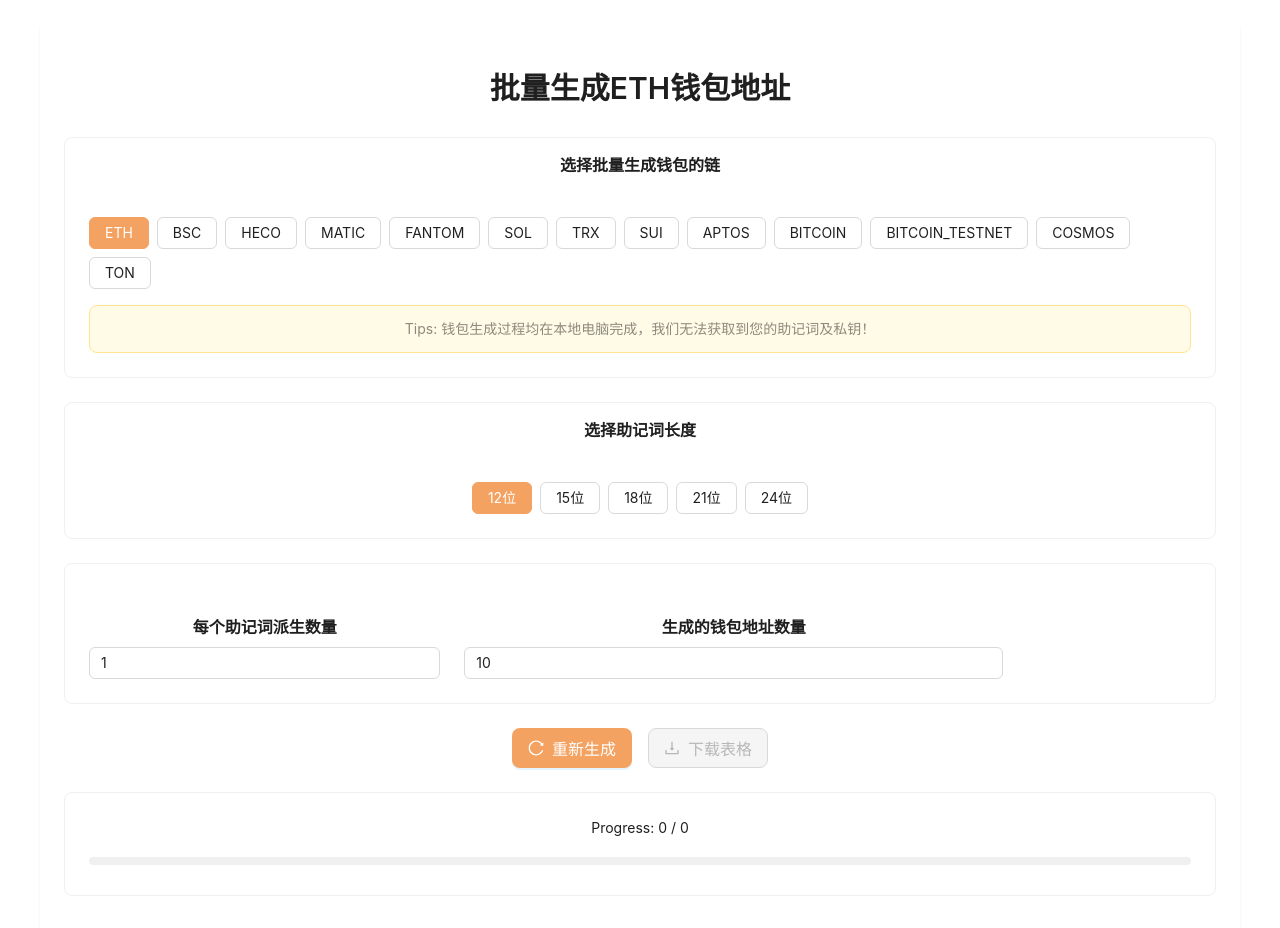
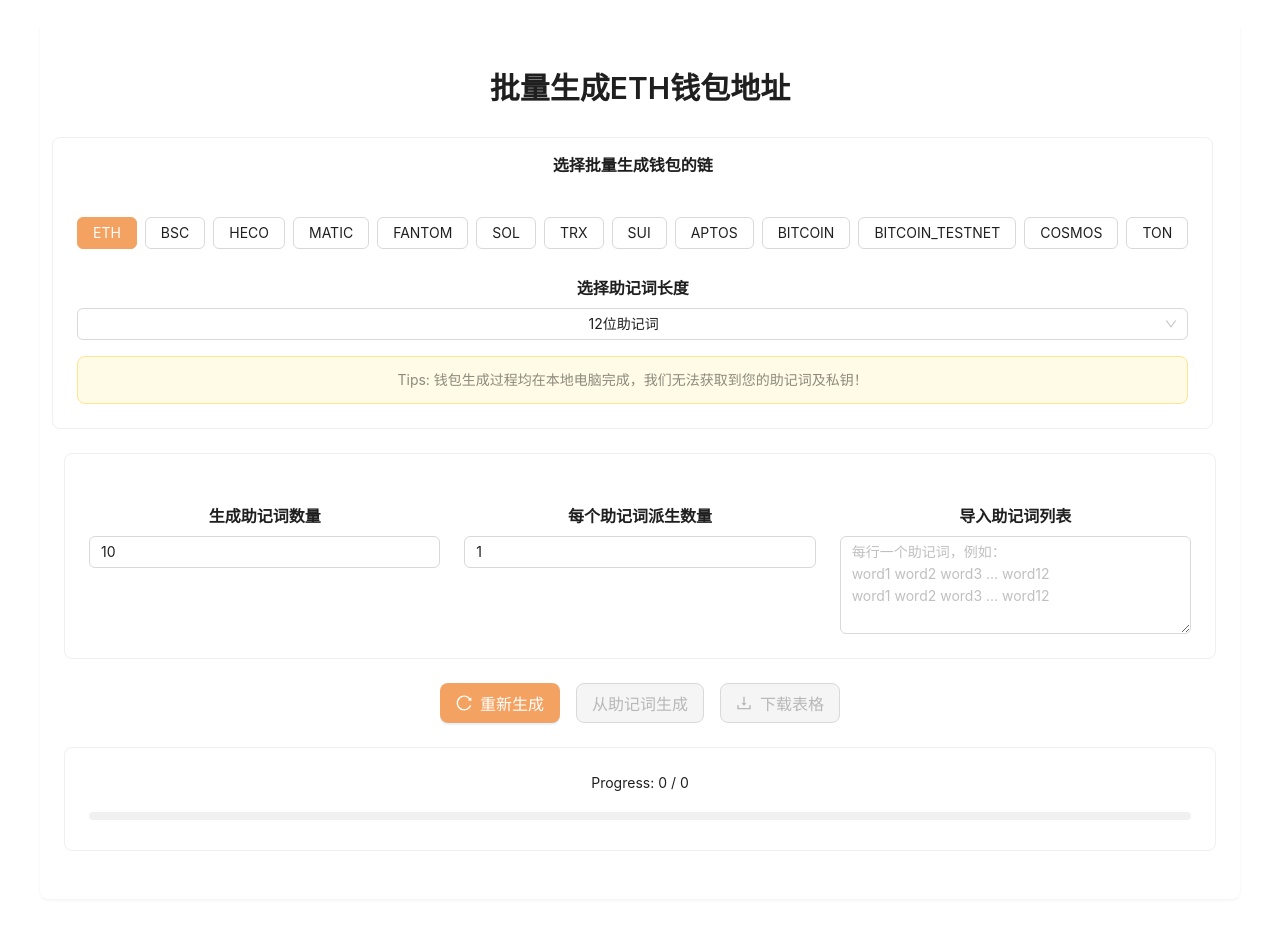
Before and after one commit to 0xachong/wallet_gen, a React (Vite) app: page / in a window 1280 px wide. Shown: the top 928 px of the page. Built offline with nearby package versions, Linux system fonts and the light colour scheme.

Commit message:
优化成异步生成

```diff
--- a/src/components/WalletGenerator.tsx
+++ b/src/components/WalletGenerator.tsx
@@ -1,5 +1,5 @@
 import React, { useState, useEffect } from 'react';
-import { Card, Button, Radio, InputNumber, Progress, Space, Typography, Row, Col, message, Table } from 'antd';
+import { Card, Button, Radio, InputNumber, Progress, Space, Typography, Row, Col, message, Table, Input, Select } from 'antd';
 import { ReloadOutlined, DownloadOutlined } from '@ant-design/icons';
 import { WalletInfo, ChainType, GenerateOptions } from '../types';
 import { WalletGenerator as Generator } from '../utils/wallet';
@@ -19,6 +19,7 @@ export const WalletGenerator: React.FC = () => {
         processCount: 5,
         derivationCount: 1
     });
+    const [mnemonicList, setMnemonicList] = useState('');
 
     const chains: ChainType[] = ['ETH', 'BSC', 'HECO', 'MATIC', 'FANTOM', 'SOL', 'TRX', 'SUI', 'APTOS', 'BITCOIN', 'BITCOIN_TESTNET', 'COSMOS', 'TON'];
 
@@ -55,6 +56,22 @@ export const WalletGenerator: React.FC = () => {
         }
     };
 
+    const handleImportMnemonics = async () => {
+        const mnemonics = mnemonicList.split('\n').filter(m => m.trim());
+        if (!mnemonics.length) return;
+
+        setLoading(true);
+        try {
+            const newWallets = await Generator.generateFromMnemonics(mnemonics, options);
+            setWallets(newWallets);
+            message.success('钱包生成成功！');
+        } catch (error) {
+            message.error('生成钱包失败！');
+            console.error('生成钱包失败:', error);
+        }
+        setLoading(false);
+    };
+
     return (
         <div className="wallet-generator">
             <Card bordered={false}>
@@ -62,6 +79,7 @@ export const WalletGenerator: React.FC = () => {
                     批量生成ETH钱包地址
                 </Title>
 
+                <Row gutter={24}>
                     <Card title="选择批量生成钱包的链" className="section-card">
                         <Radio.Group
                             value={options.chain}
@@ -76,31 +94,44 @@ export const WalletGenerator: React.FC = () => {
                                 ))}
                             </Space>
                         </Radio.Group>
+
+                        <div style={{ marginTop: 20 }}>
+                            <Title level={5}>选择助记词长度</Title>
+                            <Select
+                                value={options.wordCount}
+                                onChange={value => setOptions(prev => ({ ...prev, wordCount: value }))}
+                                style={{ width: '100%' }}
+                                options={[
+                                    { label: '12位助记词', value: 12 },
+                                    { label: '15位助记词', value: 15 },
+                                    { label: '18位助记词', value: 18 },
+                                    { label: '21位助记词', value: 21 },
+                                    { label: '24位助记词', value: 24 },
+                                ]}
+                                defaultValue={12}
+                            />
+                        </div>
+
                         <div className="tips-card">
                             <Text type="secondary">
                                 Tips: 钱包生成过程均在本地电脑完成，我们无法获取到您的助记词及私钥！
                             </Text>
                         </div>
                     </Card>
-
-                <Card title="选择助记词长度" className="section-card">
-                    <Radio.Group
-                        value={options.wordCount}
-                        onChange={e => setOptions(prev => ({ ...prev, wordCount: e.target.value }))}
-                        buttonStyle="solid"
-                    >
-                        <Space>
-                            {[12, 15, 18, 21, 24].map(length => (
-                                <Radio.Button key={length} value={length}>
-                                    {length}位
-                                </Radio.Button>
-                            ))}
-                        </Space>
-                    </Radio.Group>
-                </Card>
+                </Row>
 
                 <Card className="section-card">
                     <Row gutter={24}>
+                        <Col span={8}>
+                            <Title level={5}>生成助记词数量</Title>
+                            <InputNumber
+                                min={1}
+                                max={100}
+                                value={options.count}
+                                onChange={value => setOptions(prev => ({ ...prev, count: value || 1 }))}
+                                style={{ width: '100%' }}
+                            />
+                        </Col>
                         <Col span={8}>
                             <Title level={5}>每个助记词派生数量</Title>
                             <InputNumber
@@ -111,14 +142,15 @@ export const WalletGenerator: React.FC = () => {
                                 style={{ width: '100%' }}
                             />
                         </Col>
-                        <Col span={12}>
-                            <Title level={5}>生成的钱包地址数量</Title>
-                            <InputNumber
-                                min={1}
-                                max={100}
-                                value={options.count}
-                                onChange={value => setOptions(prev => ({ ...prev, count: value || 1 }))}
-                                style={{ width: '100%' }}
+                        <Col span={8}>
+                            <Title level={5}>导入助记词列表</Title>
+                            <Input.TextArea
+                                placeholder="每行一个助记词，例如：
+word1 word2 word3 ... word12
+word1 word2 word3 ... word12"
+                                rows={4}
+                                value={mnemonicList}
+                                onChange={e => setMnemonicList(e.target.value)}
                             />
                         </Col>
                     </Row>
@@ -133,6 +165,15 @@ export const WalletGenerator: React.FC = () => {
                         size="large"
                     >
                         {loading ? '生成中...' : '重新生成'}
+                    </Button>
+                    <Button
+                        type="primary"
+                        onClick={handleImportMnemonics}
+                        disabled={!mnemonicList.trim()}
+                        loading={loading}
+                        size="large"
+                    >
+                        从助记词生成
                     </Button>
                     <Button
                         icon={<DownloadOutlined />}
@@ -246,6 +287,6 @@ export const WalletGenerator: React.FC = () => {
                     </Card>
                 )}
             </Card>
-        </div>
+        </div >
     );
 };
--- a/src/utils/wallet.ts
+++ b/src/utils/wallet.ts
@@ -151,4 +151,31 @@ export class WalletGenerator {
         document.body.removeChild(link);
         URL.revokeObjectURL(url);
     }
+
+    static async generateFromMnemonics(mnemonics: string[], options: GenerateOptions): Promise<WalletInfo[]> {
+        const wallets: WalletInfo[] = [];
+        const wordlist = this.getWordlist(options.language);
+
+        for (let i = 0; i < mnemonics.length; i++) {
+            const mnemonic = mnemonics[i].trim();
+            if (!mnemonic) continue;
+
+            for (let j = 0; j < options.derivationCount; j++) {
+                const path = `m/44'/60'/0'/0/${j}`;
+                const hdNode = ethers.utils.HDNode.fromMnemonic(mnemonic, undefined, wordlist).derivePath(path);
+                const wallet = new ethers.Wallet(hdNode.privateKey);
+
+                wallets.push({
+                    id: wallets.length + 1,
+                    mnemonic,
+                    address: wallet.address,
+                    privateKey: wallet.privateKey,
+                    chain: options.chain,
+                    derivationIndex: j
+                });
+            }
+        }
+
+        return wallets;
+    }
 }
```
Lines whose indentation alone changed are shown as unchanged.
